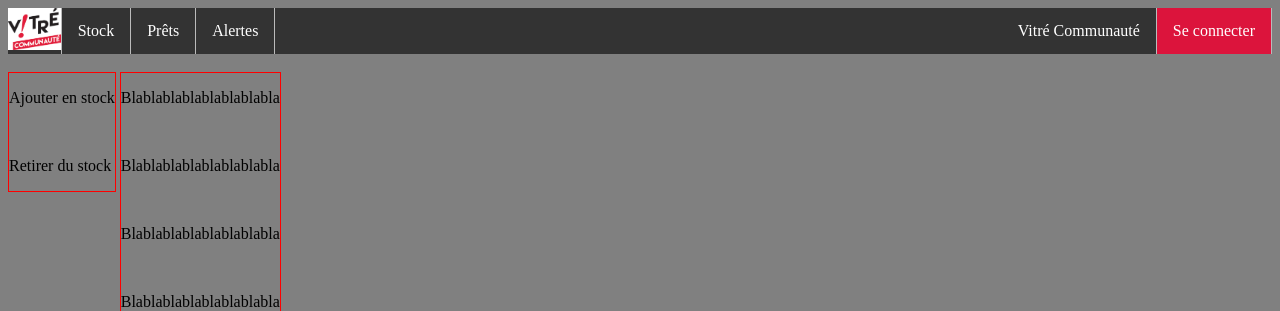
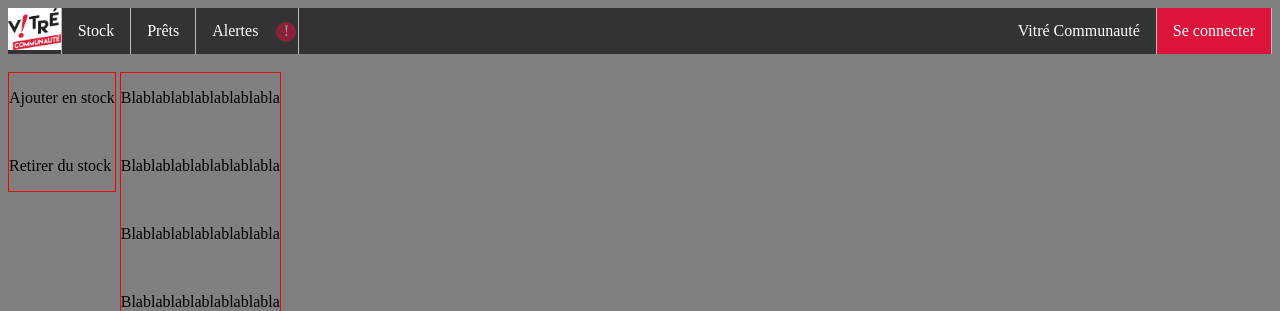
Before and after one commit to efroc/stockvc, a PHP site: page /page/stock.html in a window 1280 px wide. Shown: the top 311 px of the page. Run offline with PHP 8.4, Linux system fonts and the light colour scheme.

Commit message:
DERNIER PUSH DE LA JOURNEE

```diff
--- a/CSS/stock.css
+++ b/CSS/stock.css
@@ -27,6 +27,33 @@ li a:hover {
     background-color:crimson;
 }
 
+.circle-light {
+    margin: 2px;
+    background: crimson;
+    border-radius: 100px;
+    width: 20px;
+    height: 20px;
+    text-align: center;
+    color: white;
+    animation: animate 0.5s linear infinite;
+}
+
+@keyframes animate {
+    0%{
+        opacity: 0.2;
+      }
+      50%{
+        opacity: 1;
+      }
+      100%{
+        opacity: 0;
+      }
+}
+
+.alerte > * {
+    display: inline-table;
+}
+
 /*Corps de page*/
 .stock div {
     display: inline-table;
--- a/page/alerte.html
+++ b/page/alerte.html
@@ -12,7 +12,7 @@
         <li><img src="../ressources/images/VClogo.png" alt="logo" height="42px"></li>
         <li><a href="stock.html">Stock</a></li>
         <li><a href="pret.html">Prêts</a></li>
-        <li><a href="alerte.html">Alertes</a></li>
+        <li class="alerte"><a href="alerte.html">Alertes</a><p class="circle-light">!</p></li>
         <li style="float:right"><a class="active" href="#">Se connecter</a></li>
         <li style="float:right"><a target="_blank" href="https://www.vitrecommunaute.org/">Vitré Communauté</a></li>
     </ul>
--- a/page/pret.html
+++ b/page/pret.html
@@ -12,7 +12,7 @@
         <li><img src="../ressources/images/VClogo.png" alt="logo" height="42px"></li>
         <li><a href="stock.html">Stock</a></li>
         <li><a href="pret.html">Prêts</a></li>
-        <li><a href="alerte.html">Alertes</a></li>
+        <li class="alerte"><a href="alerte.html">Alertes</a><p class="circle-light">!</p></li>
         <li style="float:right"><a class="active" href="#">Se connecter</a></li>
         <li style="float:right"><a target="_blank" href="https://www.vitrecommunaute.org/">Vitré Communauté</a></li>
     </ul>
--- a/page/stock.html
+++ b/page/stock.html
@@ -12,7 +12,7 @@
         <li><img src="../ressources/images/VClogo.png" alt="logo" height="42px"></li>
         <li><a href="stock.html">Stock</a></li>
         <li><a href="pret.html">Prêts</a></li>
-        <li><a href="alerte.html">Alertes</a></li>
+        <li class="alerte"><a href="alerte.html">Alertes</a><p class="circle-light">!</p></li>
         <li style="float:right"><a class="active" href="#">Se connecter</a></li>
         <li style="float:right"><a target="_blank" href="https://www.vitrecommunaute.org/">Vitré Communauté</a></li>
     </ul>
```
Also changed, not shown: README.txt.
